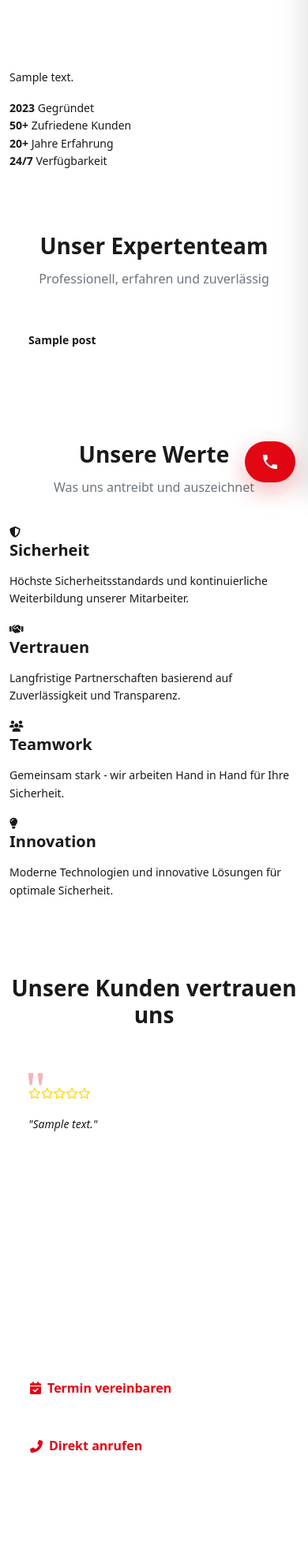
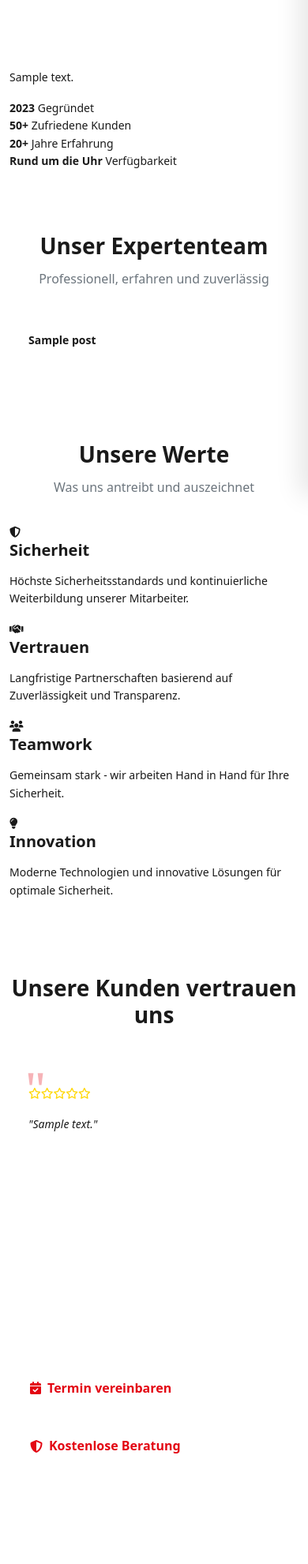
Before and after one commit to sipanan/wb11, a WordPress theme: template page-templates/page-about.php in a window 390 px wide. Shown: the part 217-2198 px from the top of the page at 79% size. Run offline with PHP 8.4 and a stand-in for WordPress, Linux system fonts and the light colour scheme; the site name, menu and one post (Sample post) are stand-ins, and other content is empty; some libraries are stand-ins or nearby versions.

Commit message:
Remove hardcoded phone numbers, timestamps, and simplify CTAs across templates
Co-authored-by: sipanan <74245269+sipanan@users.noreply.github.com>

```diff
--- a/footer.php
+++ b/footer.php
@@ -7,10 +7,10 @@
  * @version 2.1.0
  */
 
-// Get theme options
-$phone = get_theme_mod('safe_cologne_phone', '0221 6505 8801');
-$email = get_theme_mod('safe_cologne_email', 'info@safecologne.de');
-$address = get_theme_mod('safe_cologne_address', 'Subbelrather Str. 15A, 50823 Köln');
+// Get theme options - editable through customizer
+$phone = get_theme_mod('safe_cologne_phone', '');
+$email = get_theme_mod('safe_cologne_email', '');
+$address = get_theme_mod('safe_cologne_address', '');
 ?>
 
     </main><!-- #main -->
@@ -125,16 +125,7 @@ $address = get_theme_mod('safe_cologne_address', 'Subbelrather Str. 15A, 50823 K
             </div>
         </div>
     </div>
-
 </footer>
-
-<!-- 24/7 Emergency Button -->
-<a href="tel:<?php echo esc_attr(str_replace(' ', '', $phone)); ?>" class="sc-emergency-button" aria-label="24/7 Notdienst">
-    <svg width="24" height="24" viewBox="0 0 24 24">
-        <path fill="#fff" d="M6.62 10.79c1.44 2.83 3.76 5.14 6.59 6.59l2.2-2.2c.27-.27.67-.36 1.02-.24 1.12.37 2.33.57 3.57.57.55 0 1 .45 1 1V20c0 .55-.45 1-1 1-9.39 0-17-7.61-17-17 0-.55.45-1 1-1h3.5c.55 0 1 .45 1 1 0 1.25.2 2.45.57 3.57.11.35.03.74-.25 1.02l-2.2 2.2z"/>
-    </svg>
-    <span>24/7 Notdienst</span>
-</a>
 
 <style>
 /* SafeCologne Footer Styles - Clean & Professional */
@@ -326,35 +317,6 @@ $address = get_theme_mod('safe_cologne_address', 'Subbelrather Str. 15A, 50823 K
     color: #E30613;
 }
 
-/* Emergency Button */
-.sc-emergency-button {
-    position: fixed;
-    bottom: 2rem;
-    right: 2rem;
-    display: flex;
-    align-items: center;
-    gap: 0.75rem;
-    padding: 1rem 1.5rem;
-        background: #E30613;
-    color: #fff !important;
-    text-decoration: none;
-    border-radius: 50px;
-    box-shadow: 0 10px 30px rgba(227, 6, 19, 0.3);
-    transition: all 0.3s ease;
-    z-index: 100;
-    font-weight: 600;
-}
-
-.sc-emergency-button:hover {
-    transform: translateY(-2px);
-    box-shadow: 0 15px 40px rgba(227, 6, 19, 0.4);
-    background: #C2050F;
-}
-
-.sc-emergency-button svg {
-    fill: #fff;
-}
-
 /* Responsive Design */
 @media (max-width: 1024px) {
     .sc-footer-grid {
@@ -392,16 +354,6 @@ $address = get_theme_mod('safe_cologne_address', 'Subbelrather Str. 15A, 50823 K
     .sc-footer-legal {
         gap: 1rem;
     }
-
-    .sc-emergency-button {
-        bottom: 1rem;
-        right: 1rem;
-        padding: 0.875rem 1.25rem;
-    }
-
-    .sc-emergency-button span {
-        display: none;
-    }
 }
 
 /* Fix for theme conflicts */
--- a/page-templates/page-about.php
+++ b/page-templates/page-about.php
@@ -42,7 +42,7 @@ get_header(); ?>
                             <span><?php esc_html_e('Jahre Erfahrung', 'safe-cologne'); ?></span>
                         </div>
                         <div class="stat-item">
-                            <strong>24/7</strong>
+                            <strong><?php esc_html_e('Rund um die Uhr', 'safe-cologne'); ?></strong>
                             <span><?php esc_html_e('Verfügbarkeit', 'safe-cologne'); ?></span>
                         </div>
                     </div>
@@ -170,9 +170,9 @@ get_header(); ?>
                         <i class="fas fa-calendar-check"></i>
                         <?php esc_html_e('Termin vereinbaren', 'safe-cologne'); ?>
                     </a>
-                    <a href="tel:<?php echo esc_attr(str_replace(' ', '', get_option('safe_cologne_settings')['phone'] ?? '022165058801')); ?>" class="btn btn-white btn-lg">
-                        <i class="fas fa-phone-alt"></i>
-                        <?php esc_html_e('Direkt anrufen', 'safe-cologne'); ?>
+                    <a href="<?php echo esc_url(home_url('/kontakt/')); ?>" class="btn btn-white btn-lg">
+                        <i class="fas fa-shield-alt"></i>
+                        <?php esc_html_e('Kostenlose Beratung', 'safe-cologne'); ?>
                     </a>
                 </div>
             </div>
--- a/template-parts/services-grid.php
+++ b/template-parts/services-grid.php
@@ -83,7 +83,7 @@ $services = get_posts(array(
                     </div>
                     <div class="service-content">
                         <h3><?php esc_html_e('Objekt- und Werkschutz', 'safe-cologne'); ?></h3>
-                        <p><?php esc_html_e('24/7 Schutz für Ihre Immobilien, Bürogebäude und Industrieanlagen.', 'safe-cologne'); ?></p>
+                        <p><?php esc_html_e('Rund um die Uhr Schutz für Ihre Immobilien, Bürogebäude und Industrieanlagen.', 'safe-cologne'); ?></p>
                         <ul class="service-features">
                             <li><i class="fas fa-check"></i> <?php esc_html_e('Pfortendienst', 'safe-cologne'); ?></li>
                             <li><i class="fas fa-check"></i> <?php esc_html_e('Kontrollgänge', 'safe-cologne'); ?></li>
```
Also changed, not shown: front-page.php (+7 -8 lines), template-parts/contact-form.php (+17 -8 lines), template-parts/hero-section.php (+6 -9 lines).
